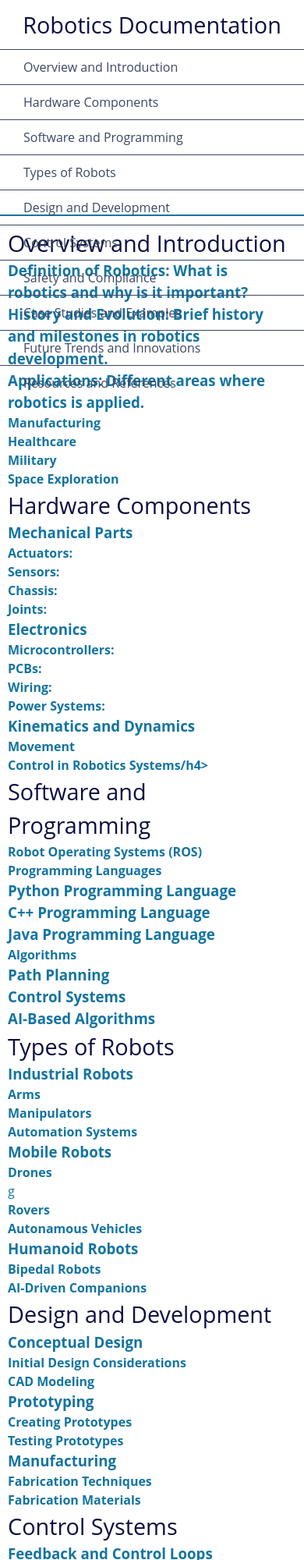
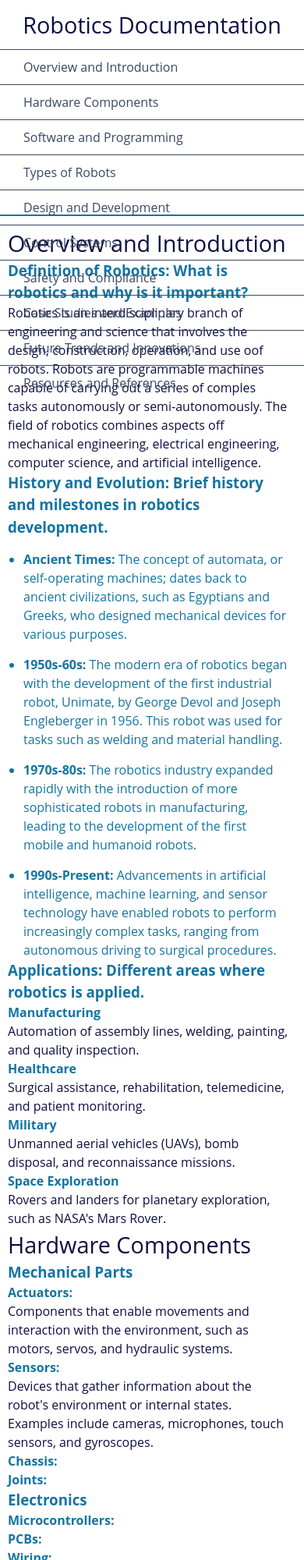
Before and after one commit to StaceyM06/Robotics-Technical-Documentation-Page, a plain HTML site: page index.html in a window 390 px wide. Shown: the top 2000 px of the page at 78% size. Drawn offline with Linux system fonts and the light colour scheme.

Commit message:
Update index.html

```diff
--- a/index.html
+++ b/index.html
@@ -7,37 +7,86 @@
     <title>Robotics Technical Documentation Page</title>
   </head>
   <body>
+
+<!-- Navigation Bar -->
+    <nav id="navbar">
+        <header>Robotics Documentation</header>
+        <ol id="nav-links">
+          <li><a href="#overview_and_introduction" class="nav-link">Overview and Introduction</a></li>
+          <li><a href="#hardware_components" class="nav-link">Hardware Components</a></li>
+          <li><a href="#software_and_programming" class="nav-link">Software and Programming</a></li>
+          <li><a href="#types_of_robots" class="nav-link">Types of Robots</a></li>
+          <li><a href="#design_and_development" class="nav-link">Design and Development</a></li>
+          <li><a href="#control_systems" class="nav-link">Control Systems</a></li>
+          <li><a href="#safety_and_compliances" class="nav-link">Safety and Compliance</a></li>
+          <li><a href="#case_studies_and_examples" class="nav-link">Case Studies and Examples</a></li>
+          <li><a href="#future_trends_and_innovations" class="nav-link">Future Trends and Innovations</a></li>
+          <li><a href="#resources_and_references" class="nav-link">Resources and References</a></li>
+        </ol>
+      </nav>
+
+<!-- Main Document -->
     <main id="main-doc">
 
 <!-- Overview and Introduction -->
       <section id="overview_and_introduction" class="main-section">
         <header>Overview and Introduction</header>
-        <p class="description"></p>
+        <p class="description">
+
+        </p>
         <section id="definition_of_robotics">
           <h3><span class="bold">Definition of Robotics:</span> What is robotics and why is it important?</h3>
-          <p></p>
+          <p>
+            Robotics is an interdisciplinary branch of engineering and science that involves the design,
+            construction, operation, and use oof robots. Robots are programmable machines capable of carrying
+            out a series of comples tasks autonomously or semi-autonomously. The field of robotics combines
+            aspects off mechanical engineering, electrical engineering, computer science, and artificial intelligence.
+          </p>
         </section>
         <section id="history_and_evolution">
           <h3><span class="bold">History and Evolution:</span> Brief history and milestones in robotics development.</h3>
-          <p></p>
+          <p>
+            <ul>
+                <li>
+                    <span class="bold">Ancient Times:</span> The concept of automata, or self-operating machines;
+                    dates back to ancient civilizations, such as Egyptians and Greeks, who designed mechanical
+                    devices for various purposes.
+                </li>
+                <li>
+                    <span class="bold">1950s-60s:</span> The modern era of robotics began with the development of
+                    the first industrial robot, Unimate, by George Devol and Joseph Engleberger in 1956. This robot
+                    was used for tasks such as welding and material handling.
+                </li>
+                <li>
+                    <span class="bold">1970s-80s:</span> The robotics industry expanded rapidly with the introduction
+                    of more sophisticated robots in manufacturing, leading to the development of the first mobile
+                    and humanoid robots.
+                </li>
+                <li>
+                    <span class="bold">1990s-Present:</span> Advancements in artificial intelligence, machine learning,
+                    and sensor technology have enabled robots to perform increasingly complex tasks, ranging from
+                    autonomous driving to surgical procedures.
+                </li>
+            </ul>
+          </p>
         </section>
         <section id="applications">
           <h3><span class="bold">Applications:</span> Different areas where robotics is applied.</h3>
           <section id="manufacturing">
             <h4>Manufacturing</h4>
-            <p></p>
+            <p>Automation of assembly lines, welding, painting, and quality inspection.</p>
           </section>
           <section id="healthcare">
             <h4>Healthcare</h4>
-            <p></p>
+            <p>Surgical assistance, rehabilitation, telemedicine, and patient monitoring.</p>
           </section>
           <section id="military">
             <h4>Military</h4>
-            <p></p>
+            <p>Unmanned aerial vehicles (UAVs), bomb disposal, and reconnaissance missions.</p>
           </section>
           <section id="space_exploration">
             <h4>Space Exploration</h4>
-            <p></p>
+            <p>Rovers and landers for planetary exploration, such as NASA's Mars Rover.</p>
           </section>
         </section>
       </section>
@@ -50,11 +99,15 @@
           <h3>Mechanical Parts</h3>
           <section id="actuators">
             <h4>Actuators:</h4>
-            <p></p>
+            <p>Components that enable movements and interaction with the environment, such as
+                motors, servos, and hydraulic systems.
+            </p>
           </section>
           <section id="sensors">
             <h4>Sensors:</h4>
-            <p></p>
+            <p>Devices that gather information about the robot's environment or internal states.
+                Examples include cameras, microphones, touch sensors, and gyroscopes.
+            </p>
           </section>
           <section id="chassis">
             <h4>Chassis:</h4>
@@ -64,7 +117,8 @@
             <h4>Joints:</h4>
             <p></p>
           </section>
-        </section><section id="electronics">
+        </section>
+        <section id="electronics">
           <h3>Electronics</h3>
           <section id="microcontrollers">
             <h4>Microcontrollers:</h4>
@@ -109,14 +163,26 @@
           <p></p>
           <section id="python_programming_language">
             <h3>Python Programming Language</h3>
+            <code></code>
+            <p></p>
+            <code></code>
+            <p></p>
             <p></p>
           </section>
           <section id="c_plus_plus_programming_language">
             <h3>C++ Programming Language</h3>
+            <code></code>
+            <p></p>
+            <code></code>
+            <p></p>
             <p></p>
           </section>
           <section id="java_programming_language">
             <h3>Java Programming Language</h3>
+            <code></code>
+            <p></p>
+            <code></code>
+            <p></p>
             <p></p>
           </section>
         </section>
@@ -403,20 +469,5 @@
         </section>
       </section>
     </main>
-    <nav id="navbar">
-      <header>Robotics Documentation</header>
-      <ol id="nav-links">
-        <li><a href="#overview_and_introduction" class="nav-link">Overview and Introduction</a></li>
-        <li><a href="#hardware_components" class="nav-link">Hardware Components</a></li>
-        <li><a href="#software_and_programming" class="nav-link">Software and Programming</a></li>
-        <li><a href="#types_of_robots" class="nav-link">Types of Robots</a></li>
-        <li><a href="#design_and_development" class="nav-link">Design and Development</a></li>
-        <li><a href="#control_systems" class="nav-link">Control Systems</a></li>
-        <li><a href="#safety_and_compliances" class="nav-link">Safety and Compliance</a></li>
-        <li><a href="#case_studies_and_examples" class="nav-link">Case Studies and Examples</a></li>
-        <li><a href="#future_trends_and_innovations" class="nav-link">Future Trends and Innovations</a></li>
-        <li><a href="#resources_and_references" class="nav-link">Resources and References</a></li>
-      </ol>
-    </nav>
   </body>
 </html>
```
